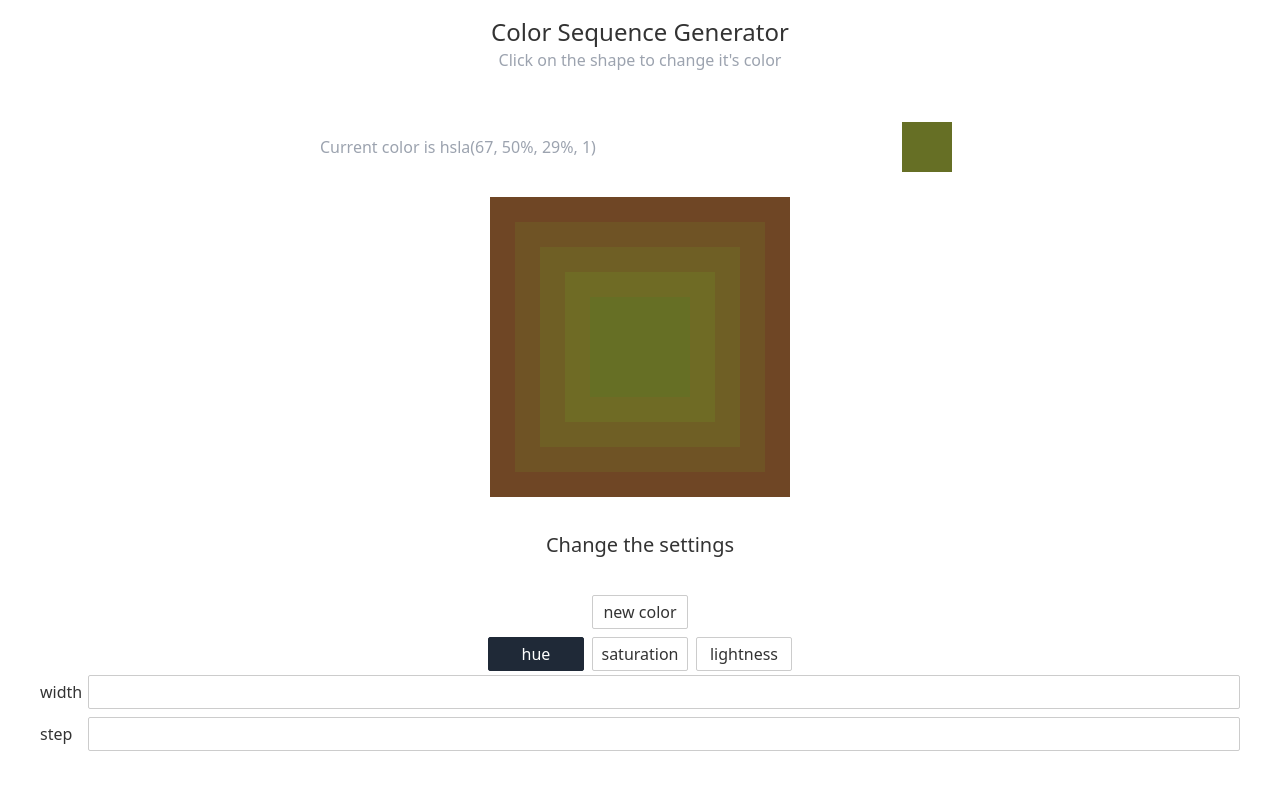
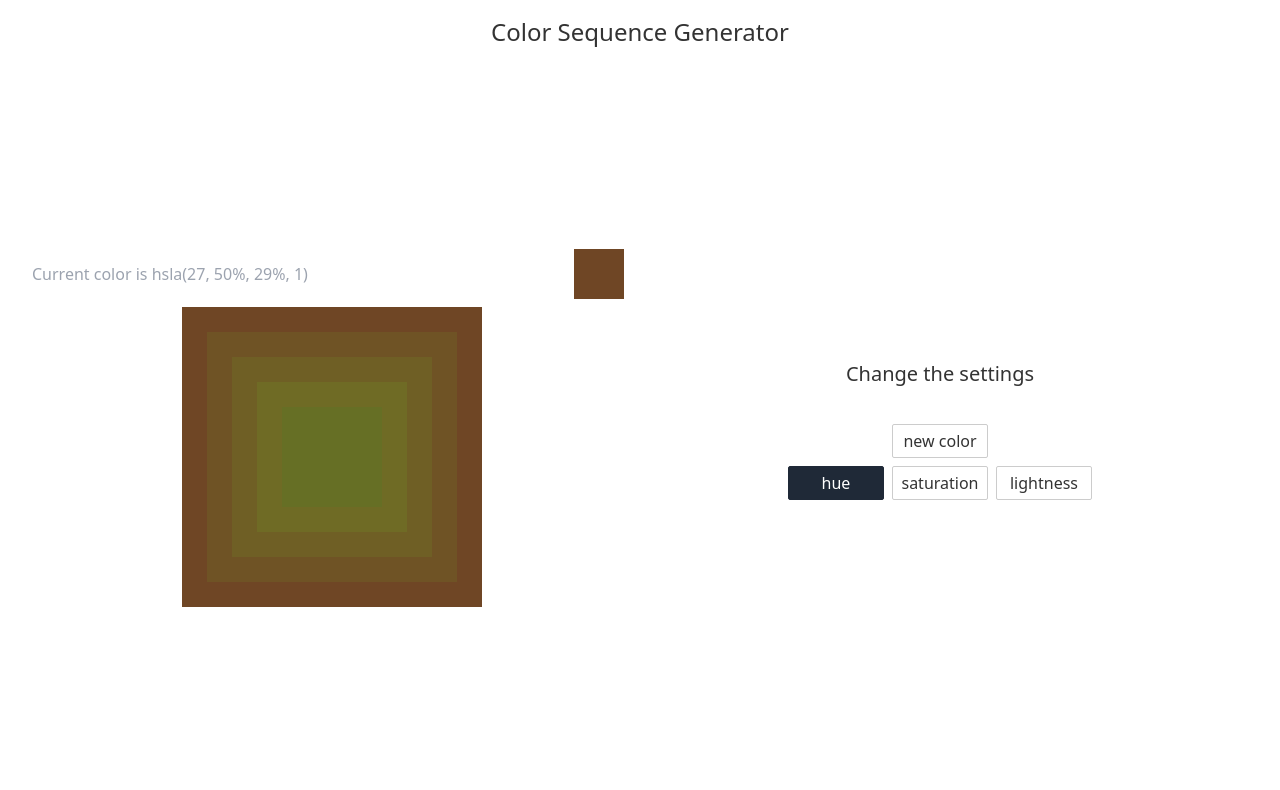
Before and after one commit to rachelrly/color-generator, a Svelte app: page / in a window 1280 px wide. Shown: the top 790 px of the page. Built offline with nearby package versions, Linux system fonts and the light colour scheme.

Commit message:
fills squares without mutating base color

```diff
--- a/src/App.svelte
+++ b/src/App.svelte
@@ -6,39 +6,38 @@
   import {
     getSquareDimensions,
     getRandomColor,
-    getPropertyIncrement
+    getFilledSquares
   } from './utils'
   import type {
     ColorPropKey,
     ColorProps,
+    ControlOptions,
     SquareDimensionProps,
     SquareProps
   } from './types'
 
-  export let base: ColorProps
-  $: current = base // Selected color at top of screen
-  export let option: ColorPropKey = 'hue'
-  export let width = 300
-  export let step = 50
+  let base: ColorProps = getRandomColor()
 
-  $: squares = getSquareDimensions(width, step)
-  $: filledSquares = squares.map(
-    (sq: SquareDimensionProps): SquareProps => ({
-      ...sq,
-      color: getPropertyIncrement(base, option)
-    })
-  )
+  export let options: ControlOptions = {
+    width: 300,
+    step: 50,
+    property: 'hue'
+  }
+
+  $: squares = getSquareDimensions(options.width, options.step)
+  $: filledSquares = getFilledSquares(squares, base, options)
+  $: current = filledSquares[0].color // Selected color at top of screen
 
   function handleSelectColor(color: ColorProps) {
     current = color
   }
 
-  function handleSetValue(val: number) {
-    width = val
-  }
+  // function handleSetValue(val: number) {
+  //   width = val
+  // }
 
-  function handleSelectOption(opt: ColorPropKey) {
-    option = opt
+  function handleSelectOption(prop: ColorPropKey) {
+    options = { ...options, property: prop }
   }
 
   function handleRandomColor() {
@@ -49,17 +48,18 @@
 <main class="flex flex-col items-center h-screen">
   <Title />
   <div
-    class="w-full h-full p-2 flex flex-col items-center justify-evenly md:p-4 lg:p-6"
+    class="w-full h-full p-2 flex flex-col items-center justify-evenly md:p-4 lg:p-6 lg:flex-row"
   >
-    {#if current}
-      <ColorTitle color={current} />
-    {/if}
-    <Square squares={filledSquares} {handleSelectColor} />
+    <div class="flex flex-col w-full items-center justify-center flex-1">
+      {#if current}
+        <ColorTitle color={current} />
+      {/if}
+      <Square squares={filledSquares} {handleSelectColor} />
+    </div>
     <Controls
       {handleRandomColor}
-      {handleSetValue}
       {handleSelectOption}
-      selected={option}
+      selected={options.property}
     />
   </div>
 </main>
--- a/src/components/Controls.svelte
+++ b/src/components/Controls.svelte
@@ -1,22 +1,22 @@
 <script lang="ts">
-  import Input from './Input.svelte'
+  // import Input from './Input.svelte'
   import Button from './Button.svelte'
   import ButtonChain from './ButtonChain.svelte'
   import type { ColorPropKey } from '../types'
-  export let handleSetValue: (val: number) => void
+  // export let handleSetValue: (val: number) => void
   export let handleSelectOption: (opt: ColorPropKey) => void
   export let handleRandomColor: () => void
   export let error: string = ''
   export let selected: ColorPropKey
 </script>
 
-<div class=" flex flex-col items-center justify-center p-2 w-full">
+<div class="flex-1 flex flex-col items-center justify-center p-2 ">
   <h3 class="text-xl">Change the settings</h3>
   <div class="h-8">
     <span>{error}</span>
   </div>
   <Button text="new color" onClick={handleRandomColor} />
   <ButtonChain {handleSelectOption} selectedOption={selected} />
-  <Input label="width" setValue={handleSetValue} />
-  <Input label="step" setValue={handleSetValue} />
+  <!-- <Input label="width" setValue={handleSetValue} />
+  <Input label="step" setValue={handleSetValue} /> -->
 </div>
--- a/src/components/Square.svelte
+++ b/src/components/Square.svelte
@@ -25,6 +25,10 @@
       {/each}
     </svg>
   {:else}
-    <div class="h-full" />
+    <div class="h-full">
+      <h1 class="text-red-800 text-3xl">
+        THIS SHOULD NOT BE HAPPENING! YOU SHOULD NEVER SEE THIS SCREEN!!!!
+      </h1>
+    </div>
   {/if}
 </div>
--- a/src/components/Title.svelte
+++ b/src/components/Title.svelte
@@ -1,4 +1,3 @@
 <div class="w-full flex flex-col p-2 items-center justify-center">
   <h1 class="text-2xl">Color Sequence Generator</h1>
-  <h2 class="text-gray-400">Click on the shape to change it's color</h2>
 </div>
--- a/src/main.ts
+++ b/src/main.ts
@@ -1,11 +1,8 @@
 import App from './App.svelte'
-import { getRandomColor } from './utils'
 
 const app = new App({
   target: document.body,
-  props: {
-    base: getRandomColor()
-  }
+  props: {}
 })
 
 export default app
--- a/src/types/Color.ts
+++ b/src/types/Color.ts
@@ -14,3 +14,9 @@ export interface ColorPropsOptions
 }
 
 export type ColorPropKey = keyof ColorProps
+
+export interface ControlOptions {
+  property: ColorPropKey
+  width: number
+  step: number
+}
--- a/src/utils/getColorIncrement.ts
+++ b/src/utils/getColorIncrement.ts
@@ -5,8 +5,5 @@ export function getPropertyIncrement(
   property: ColorPropKey,
   increment: number = 10
 ) {
-  // Only incrementing hue right now for testing purposes
-  const newColor = { ...color, [property]: color[property] + increment }
-  color[property] = color[property] + increment
-  return newColor
+  return { ...color, [property]: color[property] + increment }
 }
--- /dev/null
+++ b/src/utils/getFilledSquares.ts
@@ -0,0 +1,29 @@
+import type {
+  ColorProps,
+  ControlOptions,
+  SquareDimensionProps,
+  SquareProps
+} from '../types'
+import { getPropertyIncrement } from './getColorIncrement'
+
+export function getFilledSquares(
+  squares: SquareDimensionProps[],
+  color: ColorProps,
+  options: ControlOptions
+): SquareProps[] {
+  const filled = []
+  function fillSquare(
+    square: SquareDimensionProps,
+    color: ColorProps
+  ): SquareProps {
+    return { ...square, color: getPropertyIncrement(color, options.property) }
+  }
+  squares.forEach((sq: SquareDimensionProps, i) => {
+    if (filled.length) {
+      filled.push(fillSquare(sq, filled[filled.length - 1].color))
+    } else {
+      filled.push(fillSquare(sq, color))
+    }
+  })
+  return filled
+}
--- a/src/utils/index.ts
+++ b/src/utils/index.ts
@@ -3,3 +3,4 @@ export * from './getDimensions'
 export * from './getColorString'
 export * from './getRandomColor'
 export * from './getColorIncrement'
+export * from './getFilledSquares'
```
Also changed, not shown: public/build/bundle.js, 1 other file (tests, documents, lock files or other folders).
